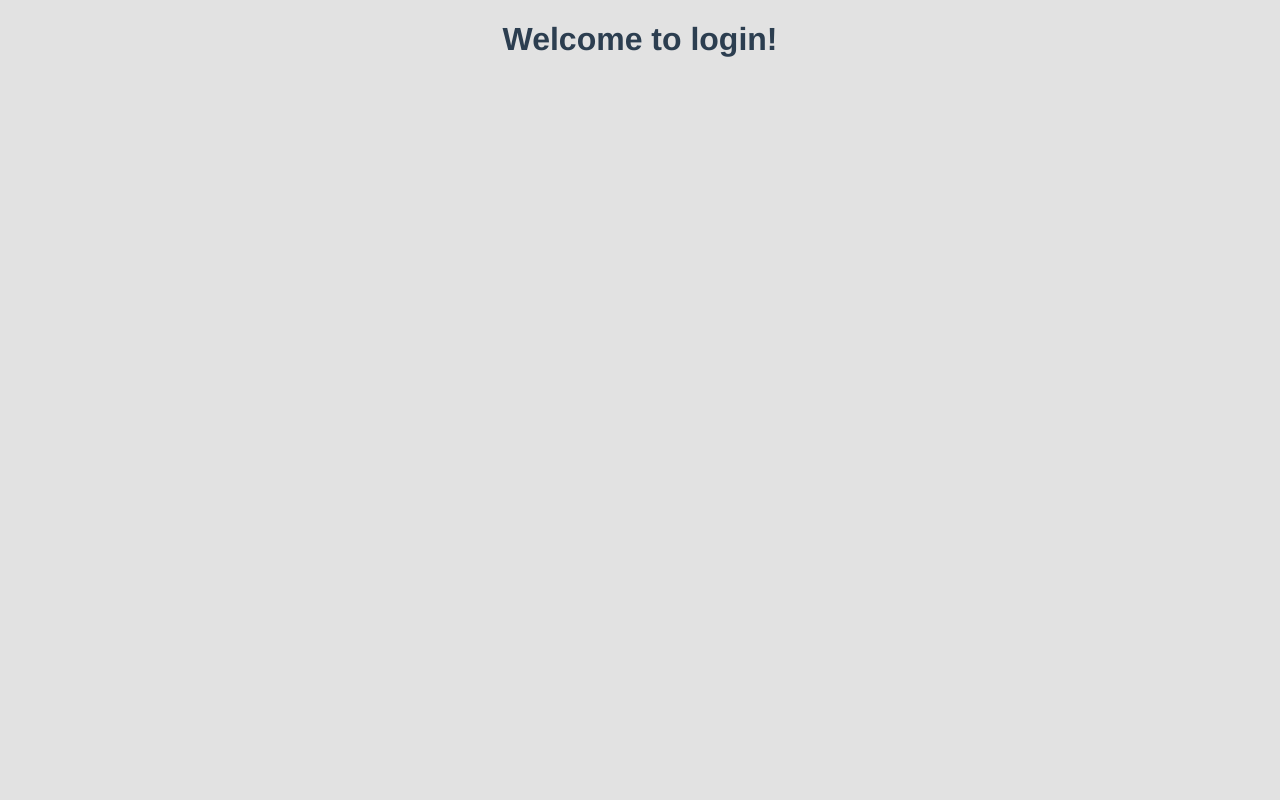
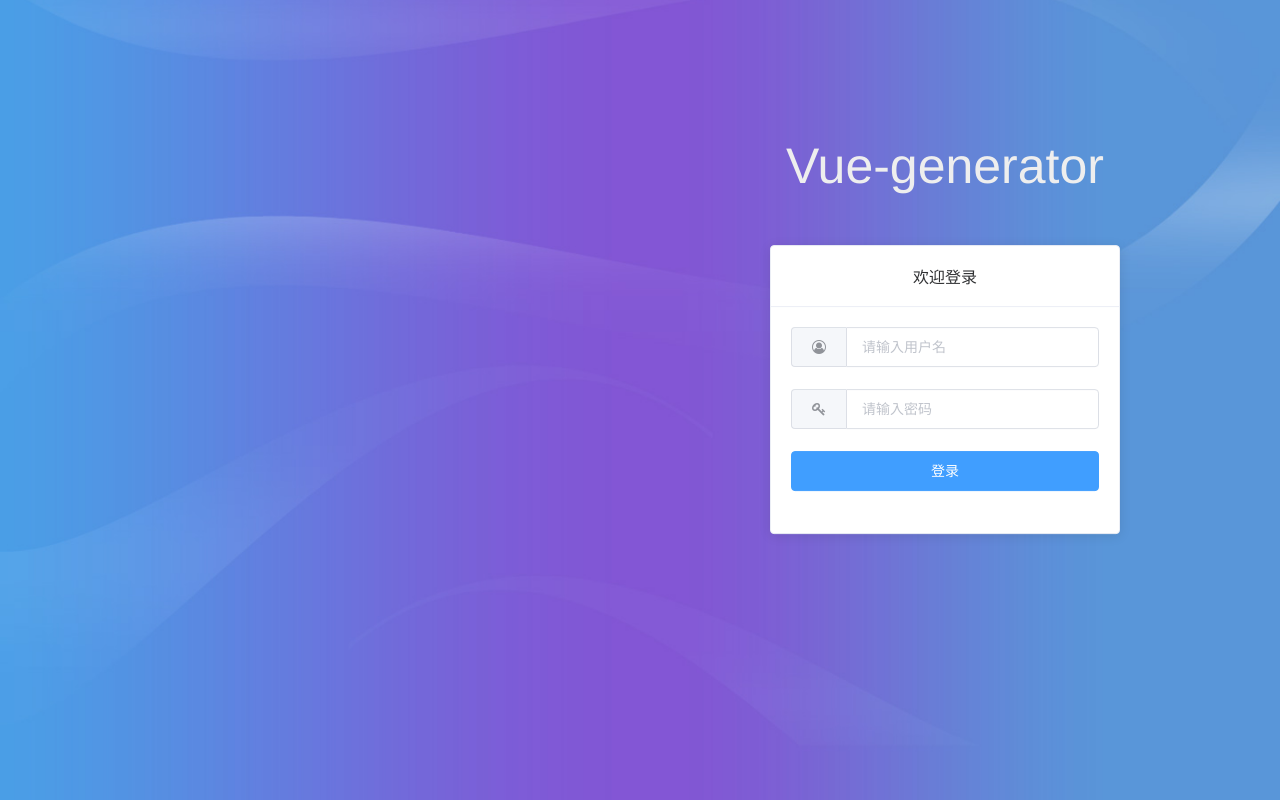
Before and after one commit to jiazhuoyi/vue-generator, a Vue app: page /login in a window 1280 px wide. Built offline with nearby package versions, Linux system fonts and the light colour scheme.

Commit message:
add login page

```diff
--- a/package.json
+++ b/package.json
@@ -12,6 +12,7 @@
   },
   "dependencies": {
     "element-ui": "^2.4.11",
+    "font-awesome": "^4.7.0",
     "vue": "^2.5.2",
     "vue-router": "^3.0.1"
   },
@@ -59,7 +60,8 @@
     "vue-template-compiler": "^2.5.2",
     "webpack": "^3.6.0",
     "webpack-bundle-analyzer": "^2.9.0",
-    "webpack-dev-server": ">=3.1.11",
+    "webpack-cli": "^3.2.1",
+    "webpack-dev-server": "^2.9.1",
     "webpack-merge": "^4.1.0"
   },
   "engines": {
--- a/src/App.vue
+++ b/src/App.vue
@@ -20,7 +20,12 @@ export default {
   width: 100%;
   height: 100%;
 body
+  width: 100%
+  height: 100%
   margin: 0px
   padding: 0px
   background-color: #E2E2E2
+html
+  width: 100%
+  height: 100%
 </style>
--- a/src/main.js
+++ b/src/main.js
@@ -3,6 +3,7 @@
 import Vue from 'vue';
 import ElementUI from 'element-ui';
 import 'element-ui/lib/theme-chalk/index.css';
+import 'font-awesome/css/font-awesome.min.css';
 
 import App from './App';
 import router from './router';
--- a/src/views/login.vue
+++ b/src/views/login.vue
@@ -1,5 +1,106 @@
 <template>
-  <div>
-    <h1>Welcome to login!</h1>
+  <div class="login">
+    <div class="login-form">
+      <div class="title-container">
+        <p>Vue-generator</p>
+      </div>
+      <el-card>
+        <div slot="header">
+          <span>欢迎登录</span>
+        </div>
+        <el-form
+          :model="loginForm"
+          status-icon
+          ref="loginForm"
+          :rules="loginRules">
+          <el-form-item prop="account">
+            <el-input v-model="loginForm.account" placeholder="请输入用户名">
+              <template slot="prepend">
+                <i class="fa fa-user-circle-o"></i>
+              </template>
+            </el-input>
+          </el-form-item>
+          <el-form-item prop="password">
+            <el-input v-model="loginForm.password" type="password" placeholder="请输入密码">
+              <template slot="prepend">
+                <i class="fa fa-key"></i>
+              </template>
+            </el-input>
+          </el-form-item>
+          <el-form-item>
+            <el-button
+              type="primary"
+              style="width:100%;"
+              @click="submitForm('loginForm')">
+              登录
+            </el-button>
+          </el-form-item>
+        </el-form>
+      </el-card>
+    </div>
   </div>
 </template>
+<script>
+export default {
+  data() {
+    const validateAccount = (rule, value, callback) => {
+      if (value === '') {
+        callback(new Error('请输入用户名'));
+      }
+      callback();
+    };
+    const validatePassword = (rule, value, callback) => {
+      if (value === '') {
+        callback(new Error('请输入密码'));
+      }
+      callback();
+    };
+    return {
+      loginForm: {
+        account: '',
+        password: ''
+      },
+      loginRules: {
+        account: [
+          { validator: validateAccount, trigger: 'blur' }
+        ],
+        password: [
+          { validator: validatePassword, trigger: 'blur' }
+        ]
+      }
+    };
+  },
+  methods: {
+    submitForm(formName) {
+      this.$refs[formName].validate((valid) => {
+        if (valid) {
+          this.$message({
+            message: '登录成功',
+            type: 'success'
+          });
+        }
+        return false;
+      });
+    }
+  }
+};
+</script>
+
+<style lang="stylus">
+.login
+  width: 100%
+  height: 100%
+  background: url('../../static/img/bg.jpg')
+  background-size: cover
+  background-position: center
+  position: relative
+  &-form
+    position: absolute
+    right: 160px
+    top: 50%
+    transform: translateY(-70%)
+    width: 350px
+    .title-container
+      font-size: 50px
+      color: #eee
+</style>
--- a/src/views/main.vue
+++ b/src/views/main.vue
@@ -38,6 +38,9 @@ export default {
 </script>
 
 <style lang="stylus">
+.main
+  width: 100%
+  height: 100%
   .app-wrapper
     width: 100%;
     margin-top: 60px
```
Also changed, not shown: static/img/bg.jpg (added), 1 other file (tests, documents, lock files or other folders). Lines whose indentation alone changed are shown as unchanged.
